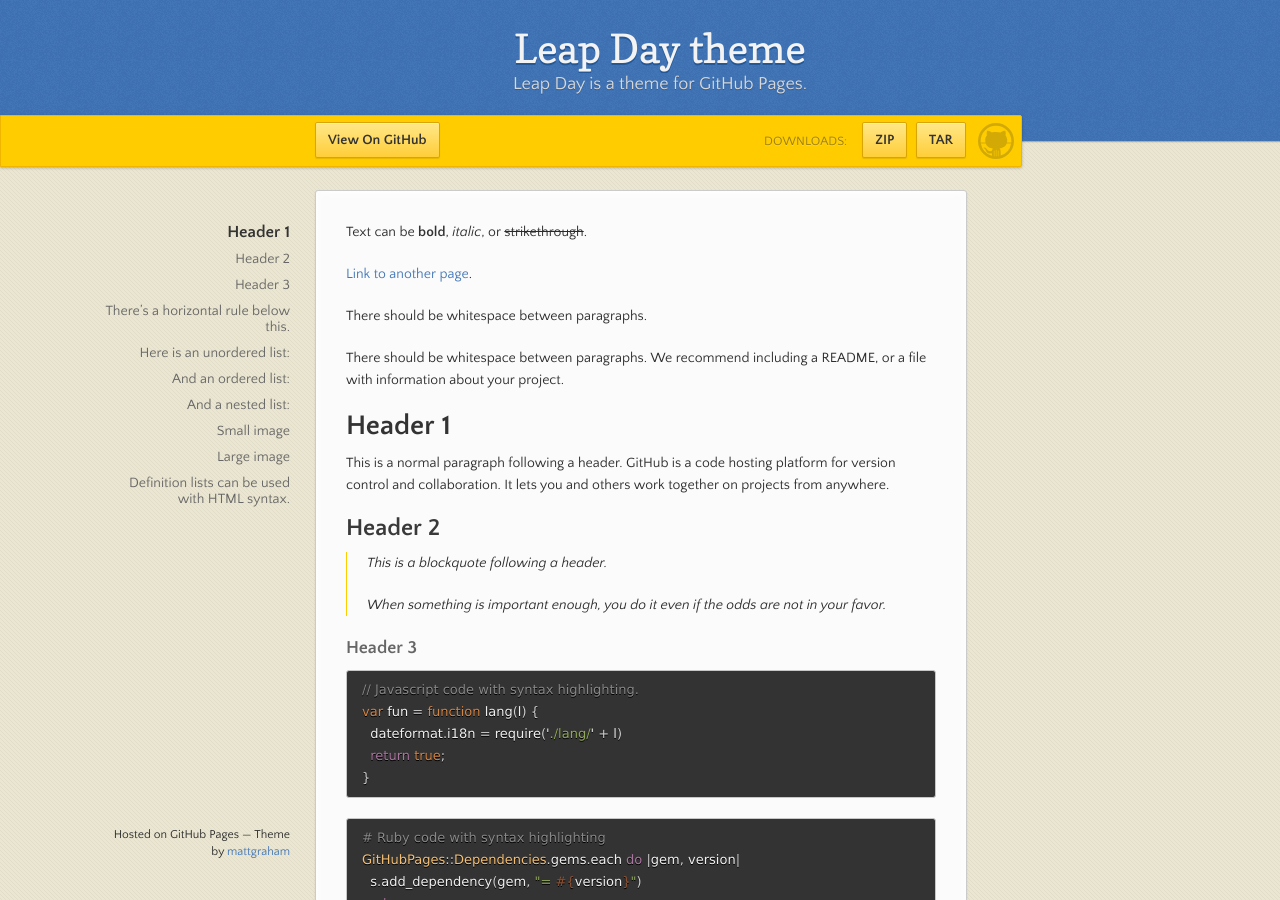
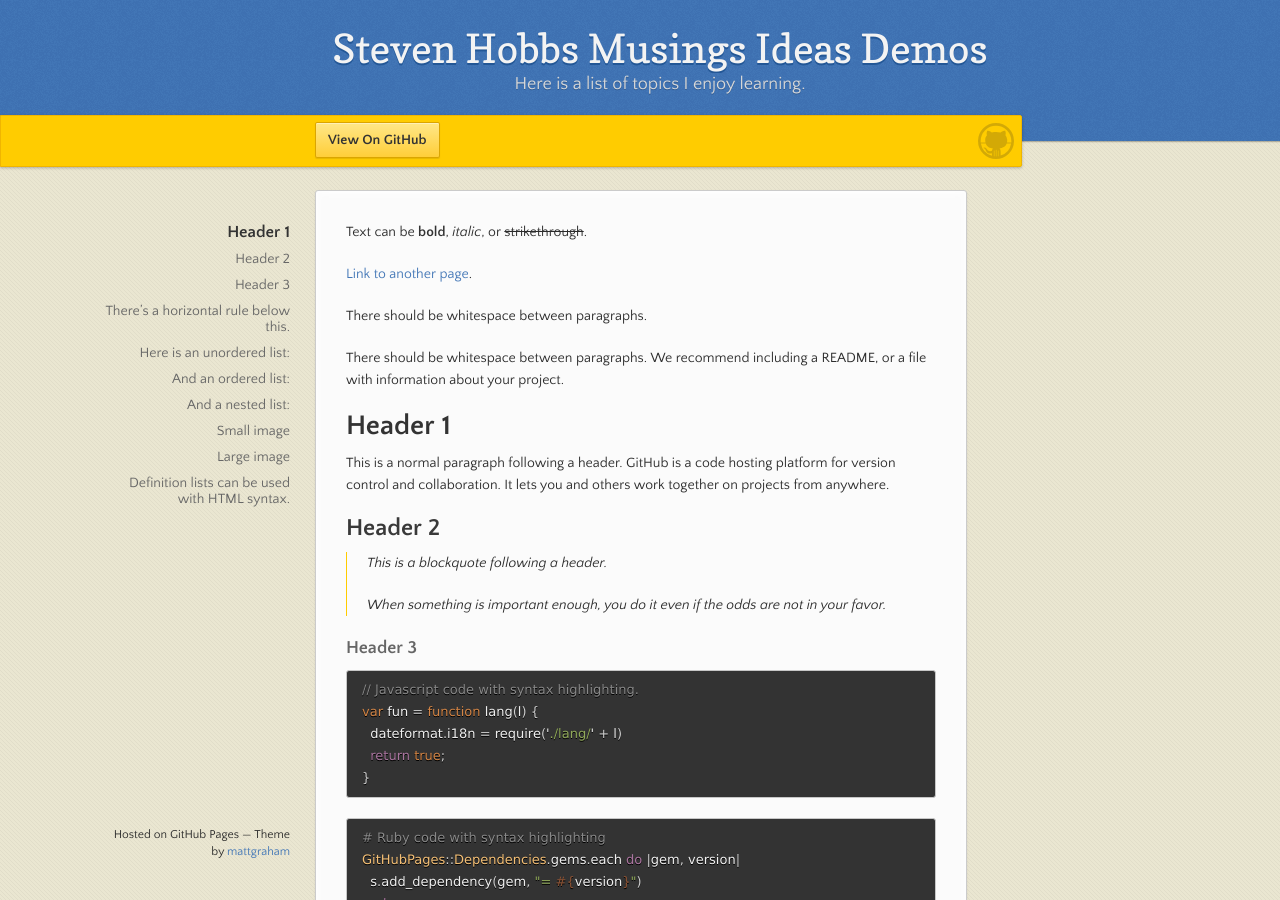
Before and after one commit to shobbs/shobbs.github.io, a Jekyll site: the page built from index.md, in a window 1280 px wide and 900 px high. Built offline with Jekyll 4.4.1, drawn with Linux system fonts in a browser that asks for light colours.

Commit message:
Update _config.yml

```diff
--- a/_config.yml
+++ b/_config.yml
@@ -1,5 +1,5 @@
-title: Leap Day theme
-description: Leap Day is a theme for GitHub Pages.
-show_downloads: true
+title: Steven Hobbs Musings Ideas Demos
+description: Here is a list of topics I enjoy learning.
+show_downloads: false
 google_analytics:
 theme: jekyll-theme-leap-day
```
